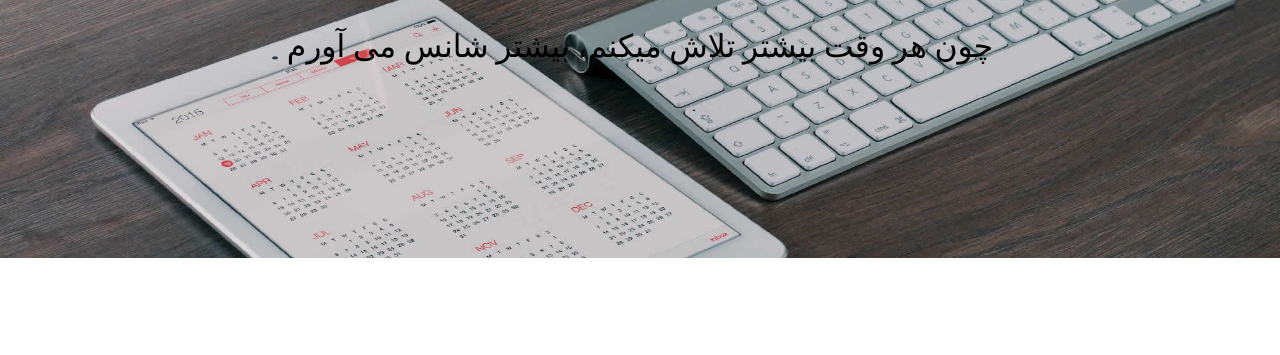
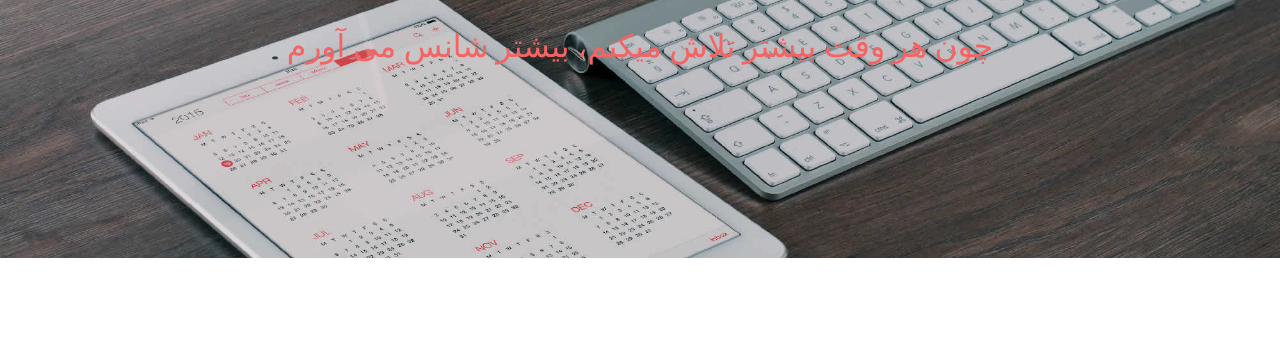
Before and after one commit to arezoo-drv/ArezooDarvishi, a plain HTML site: page index.html in a window 1280 px wide. Shown: the part 374-729 px from the top of the page. Drawn offline with Linux system fonts and the light colour scheme.

Commit message:
Update style.css

```diff
--- a/assets/css/style.css
+++ b/assets/css/style.css
@@ -141,6 +141,9 @@ h3 {
     /*font-family: 'Lane', sans-serif;*/
     font-weight: 300;
     margin: 0;
+}
+h3{
+	color: #f56363;
 }
 h4,
 h5 {
```
